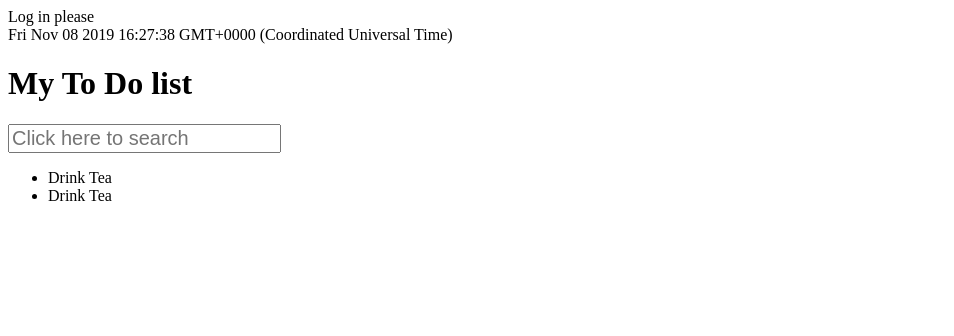
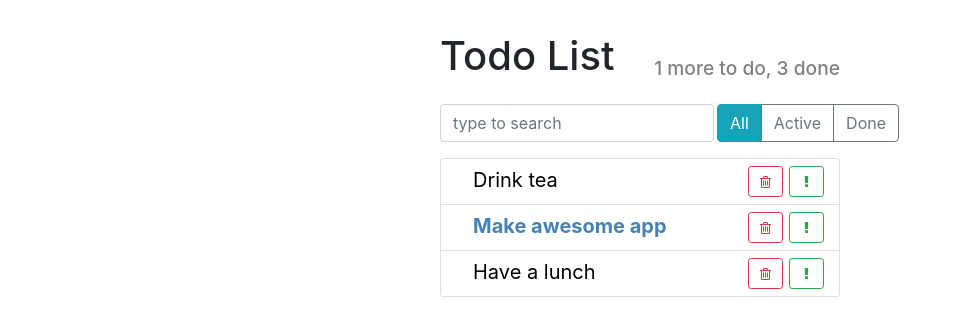
Before and after one commit to usename-Poezd/To_Do, a React app: page / in a window 1280 px wide. Shown: the whole page, without its empty margins (0-954 px from the left). Built offline with nearby package versions, Linux system fonts and the light colour scheme.

Commit message:
add dynamic list-item and add css // refresh files

```diff
--- a/public/index.html
+++ b/public/index.html
@@ -5,6 +5,8 @@
     <meta name="viewport" content="width=device-width, initial-scale=1" />
     <meta name="theme-color" content="#000000" />
     <title>To Do</title>
+    <link rel="stylesheet" href="https://stackpath.bootstrapcdn.com/bootstrap/4.3.1/css/bootstrap.min.css" integrity="sha384-ggOyR0iXCbMQv3Xipma34MD+dH/1fQ784/j6cY/iJTQUOhcWr7x9JvoRxT2MZw1T" crossorigin="anonymous">
+    <link rel="stylesheet" href="https://stackpath.bootstrapcdn.com/font-awesome/4.7.0/css/font-awesome.min.css">
   </head>
   <body>
     <div id="root"></div>
--- a/src/components/app-header.js
+++ /dev/null
@@ -1,5 +0,0 @@
-import React from 'react';
-
-const AppHeader = () => <h1>My To Do list</h1>;
-
-export default AppHeader;
--- /dev/null
+++ b/src/components/app-header/app-header.css
@@ -0,0 +1,12 @@
+.app-header {
+  align-items: flex-end;
+}
+
+.app-header h1 {
+  flex-grow: 1;
+}
+
+.app-header h2 {
+  font-size: 1.2rem;
+  color: grey;
+}
--- /dev/null
+++ b/src/components/app-header/app-header.js
@@ -0,0 +1,13 @@
+import React from 'react';
+import './app-header.css';
+
+const AppHeader = ({toDo, done}) => {
+    return (
+        <div className="app-header d-flex">
+            <h1>Todo List</h1>
+            <h2>{toDo} more to do, {done} done</h2>
+        </div>
+    );
+};
+
+export default AppHeader;
--- /dev/null
+++ b/src/components/item-status-filter/item-status-filter.js
@@ -0,0 +1,18 @@
+import React from 'react';
+
+import './item-status-filter.css';
+
+const ItemStatusFilter = () => {
+    return (
+      <div className="btn-group">
+        <button type="button"
+            className="btn btn-info">All</button>
+        <button type="button"
+            className="btn btn-outline-secondary">Active</button>
+        <button type="button"
+            className="btn btn-outline-secondary">Done</button>
+      </div>
+    );
+};
+
+export default ItemStatusFilter;
--- /dev/null
+++ b/src/components/search-panel/search-panel.css
@@ -0,0 +1,5 @@
+.search-input {
+  width: auto;
+  flex-grow: 1;
+  margin-right: 3px;
+}
--- /dev/null
+++ b/src/components/search-panel/search-panel.js
@@ -0,0 +1,14 @@
+import React from 'react';
+
+import './search-panel.css';
+
+const SearchPanel = () => {
+
+    return (
+    <input type="text"
+        className="form-control search-input"
+        placeholder="type to search" />
+    );
+};
+
+export default SearchPanel;
--- a/src/components/serach-panel.js
+++ /dev/null
@@ -1,17 +0,0 @@
-import React from 'react';
-
-const SearchPanel = () => {
-    const search_placrholder = 'Click here to search';
-    const searchStyle = {
-        fontSize: '20px'
-    };
-    return <input placeholder = {
-        search_placrholder
-    }
-    style = {
-        searchStyle
-    }
-    />;
-};
-
-export default SearchPanel;
--- a/src/components/todo-list-item.js
+++ /dev/null
@@ -1,7 +0,0 @@
-import React from 'react';
-
-const TodoListItem = () =>{
-    return <span>Drink Tea</span>
-};
-
-export default TodoListItem;
--- /dev/null
+++ b/src/components/todo-list-item/todo-list-item.css
@@ -0,0 +1,24 @@
+.todo-list-item {
+  font-size: 1.25rem;
+}
+
+.todo-list-item button {
+  width: 35px;
+  margin: 3px;
+}
+
+.todo-list-item-label {
+  margin-left: 1.25rem;
+  line-height: 35px;
+  cursor: pointer;
+  user-select: none;
+}
+
+.todo-list-item.done .todo-list-item-label {
+  text-decoration: line-through;
+}
+
+.todo-list-item.important .todo-list-item-label {
+  font-weight: bold;
+  color: steelblue;
+}
--- /dev/null
+++ b/src/components/todo-list-item/todo-list-item.js
@@ -0,0 +1,33 @@
+import React from 'react';
+
+import './todo-list-item.css';
+
+const TodoListItem = ({ label, important = false }) => {
+
+    const style = {
+        color: important ? 'steelblue' : 'black',
+        fontWeight: important ? 'bold' : 'normal'
+    };
+
+    return (
+        <span className="todo-list-item">
+            <span
+                className="todo-list-item-label"
+                style={style}>
+                    {label}
+            </span>
+
+            <button type="button"
+                    className="btn btn-outline-success btn-sm float-right">
+                    <i className="fa fa-exclamation" />
+            </button>
+
+            <button type="button"
+                    className="btn btn-outline-danger btn-sm float-right">
+                    <i className="fa fa-trash-o" />
+            </button>
+        </span>
+    );
+};
+
+export default TodoListItem;
--- a/src/components/todo-list.js
+++ /dev/null
@@ -1,13 +0,0 @@
-import React from 'react';
-import TodoListItem from './todo-list-item';
-
-const TodoList = () =>{
-    return (
-        <ul>
-            <li><TodoListItem/></li>
-            <li><TodoListItem/></li>
-        </ul>
-    );
-};
-
-export default TodoList;
--- /dev/null
+++ b/src/components/todo-list/todo-list.css
@@ -0,0 +1,3 @@
+.todo-list .list-group-item {
+  padding: .25rem .75rem;
+}
--- /dev/null
+++ b/src/components/todo-list/todo-list.js
@@ -0,0 +1,22 @@
+import React from 'react';
+
+import TodoListItem from '../todo-list-item/todo-list-item';
+import './todo-list.css';
+
+const TodoList = ({ todos }) => {
+
+    const elements = todos.map((item) => {
+        const { id, ...itemProps } = item;
+        return (
+            <li key={id} className="list-group-item">
+                <TodoListItem {...itemProps } />
+            </li>
+        );
+    });
+
+    return (
+        <ul className="list-group todo-list">{ elements }</ul>
+    );
+};
+
+export default TodoList;
--- /dev/null
+++ b/src/index.css
@@ -0,0 +1,8 @@
+.todo-app {
+  margin: 2rem auto 0 auto;
+  max-width: 400px;
+}
+
+.top-panel {
+  margin: 1rem 0;
+}
--- a/src/index.js
+++ b/src/index.js
@@ -1,24 +1,44 @@
 import React from 'react';
 import ReactDOM from 'react-dom';
 
-import TodoList from './components/todo-list';
-import AppHeader from './components/app-header'
-import SearchPanel from './components/serach-panel'
+import TodoList from './components/todo-list/todo-list';
+import AppHeader from './components/app-header/app-header';
+import SearchPanel from './components/search-panel/search-panel';
+import ItemStatusFilter from './components/item-status-filter/item-status-filter';
 
+import './index.css';
+const App = () => {
 
-const App = () => {
-    const isLogedIn = false;
-    const login = <span>Log in please</span>
-    const welcomeBox = <span>Welcome back!</span>
+    const todoData = [
+        {
+            label: 'Drink tea',
+            important: false,
+            id: 1
+        },
+
+        {
+            label: 'Make awesome app',
+            important: true,
+            id: 2
+        },
+
+        {
+            label: 'Have a lunch',
+            important: false,
+            id: 3
+        }
+    ];
 
     return (
-        <div>
-            { isLogedIn ? null : login}<br/>
-            <span>{ (new Date()).toString()}</span>
-            <AppHeader/>
-            <SearchPanel/>
-            <TodoList/>
+        <div className="todo-app">
+        <AppHeader toDo={1} done={3} />
+        <div className="top-panel d-flex">
+            <SearchPanel />
+            <ItemStatusFilter/>
         </div>
+
+        <TodoList todos={todoData} />
+    </div>
     );
 };
 
```
Also changed, not shown: src/components/item-status-filter/item-status-filter.css (added).
